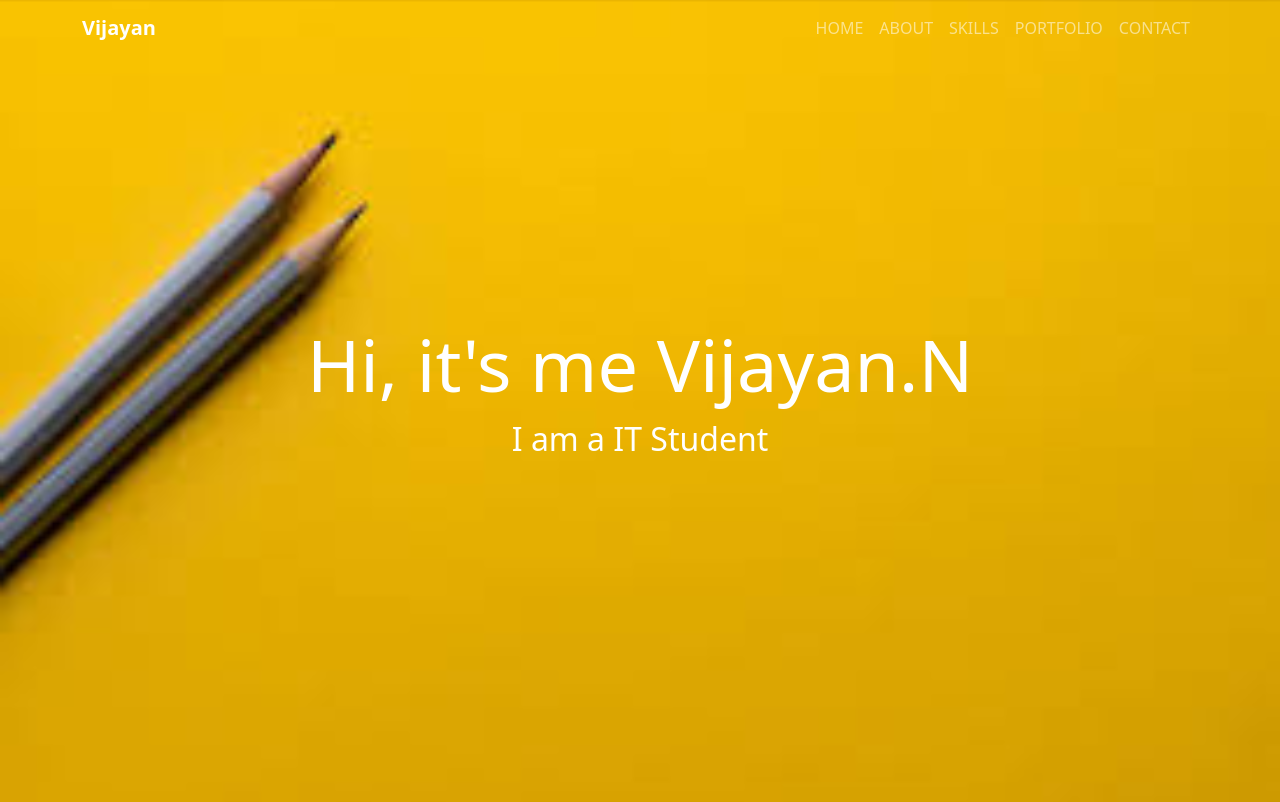
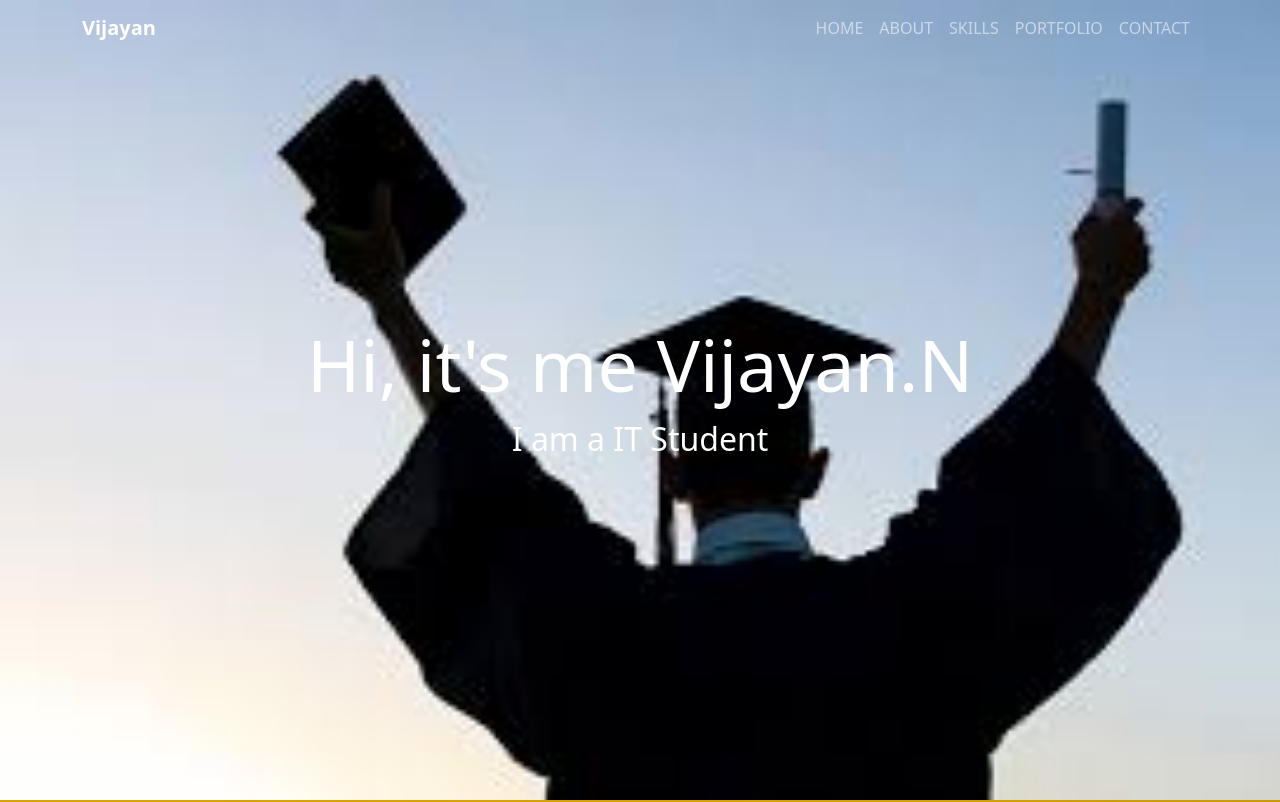
Before and after one commit to alanwalker129/Portfolio, a plain HTML site: page index.html in a window 1280 px wide. Shown: the top 802 px of the page. Drawn offline with nearby package versions, Linux system fonts and the light colour scheme.

Commit message:
Update style.css

```diff
--- a/style.css
+++ b/style.css
@@ -6,7 +6,7 @@
 /* hero background image */
 .bgimage {
     height:100vh;
-    background:url('herO.jpeg');
+    background:url('her0.jpeg');
     background-size:cover;
     position:relative;
 }
```
